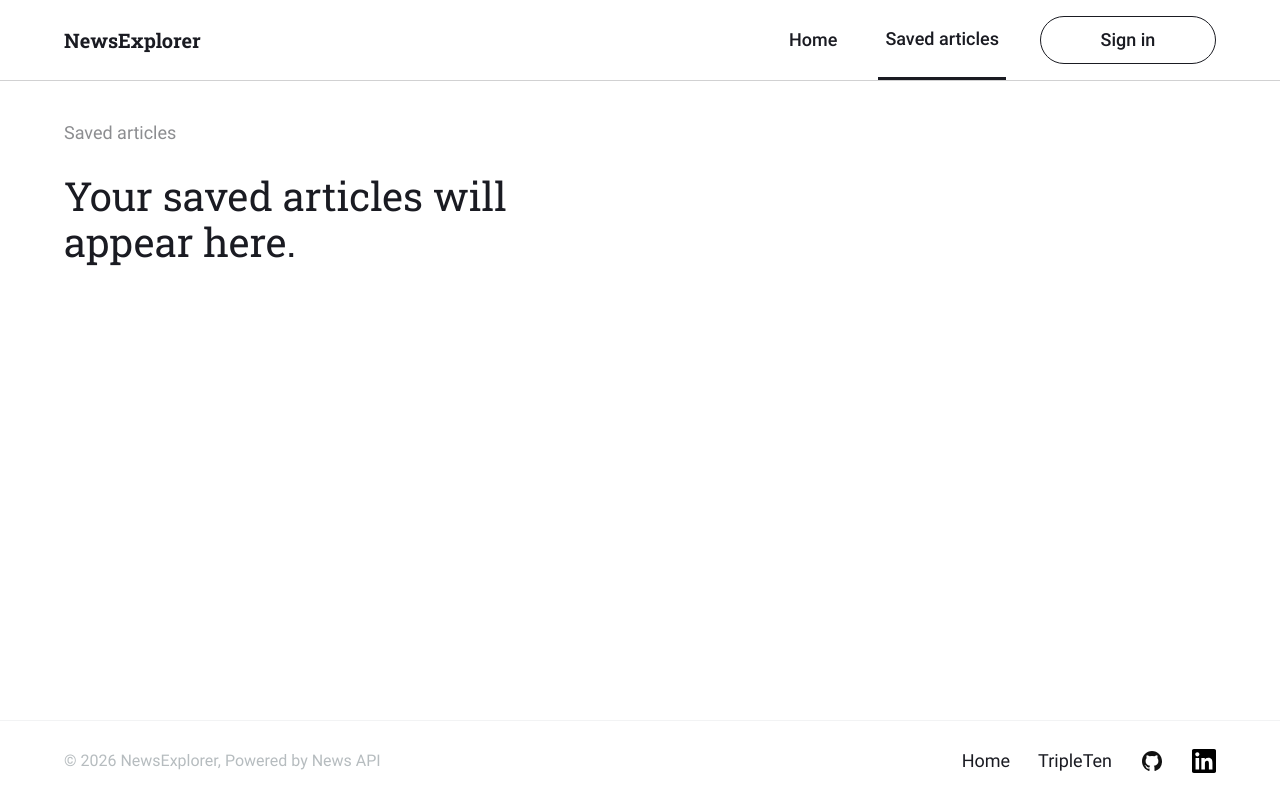
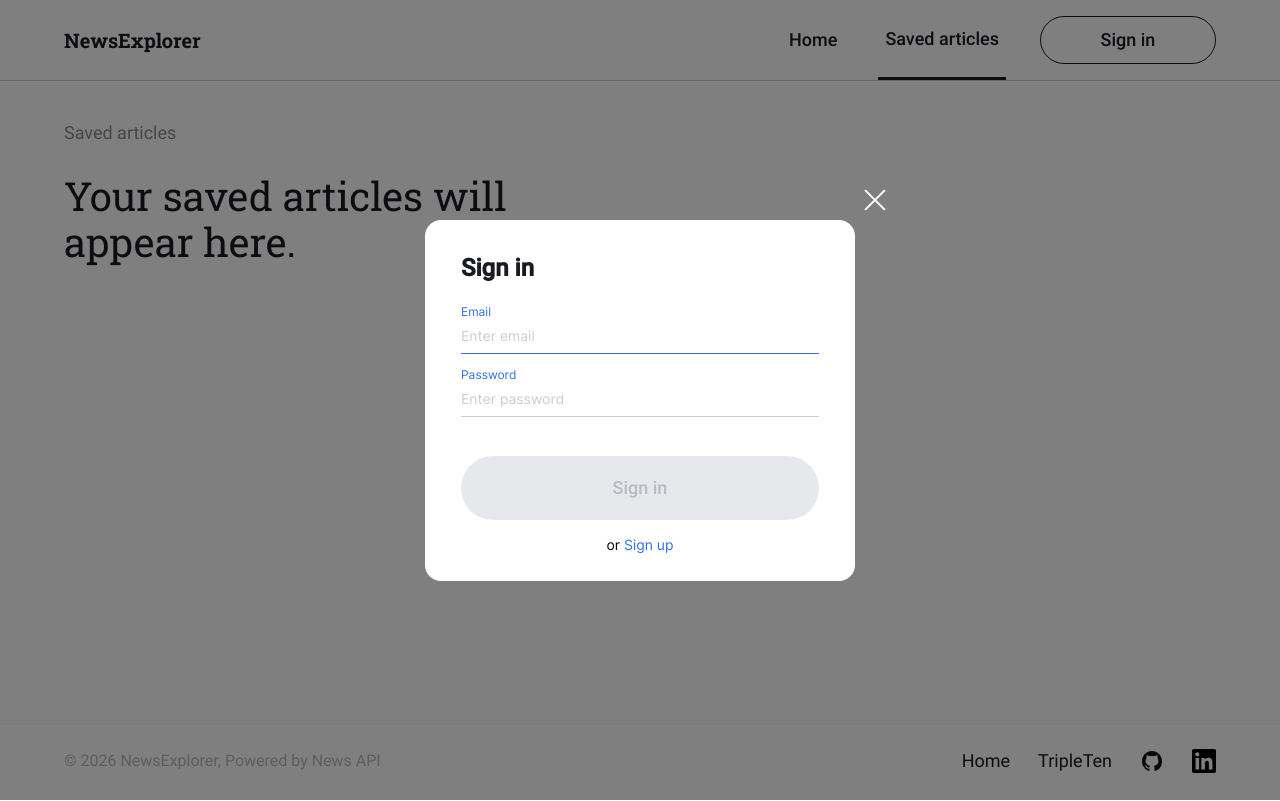
Before and after one commit to MykeRam/news-explorer-frontend, a React (Vite) app: page /saved-news in a window 1280 px wide. Both pictures are taken after a click on the button "Sign in". Built offline with nearby package versions, Linux system fonts and the light colour scheme.

Commit message:
Implement modal open and close behavior

```diff
--- a/src/components/App/App.jsx
+++ b/src/components/App/App.jsx
@@ -4,7 +4,9 @@ import './App.css'
 import About from '../About/About.jsx'
 import Footer from '../Footer/Footer.jsx'
 import Header from '../Header/Header.jsx'
+import LoginModal from '../LoginModal/LoginModal.jsx'
 import Main from '../Main/Main.jsx'
+import RegisterModal from '../RegisterModal/RegisterModal.jsx'
 import SavedNews from '../SavedNews/SavedNews.jsx'
 import SearchForm from '../SearchForm/SearchForm.jsx'
 import sitSpotImage from '../../images/article-sit-spot.jpg'
@@ -12,6 +14,7 @@ import natureImage from '../../images/article-nature.jpg'
 import tetonImage from '../../images/article-teton.jpg'
 
 function App() {
+  const [activeModal, setActiveModal] = useState(null)
   const [isLoading] = useState(false)
   const [articles] = useState([
     {
@@ -49,10 +52,14 @@ function App() {
     },
   ])
 
+  const handleSignInClick = () => setActiveModal('login')
+  const handleRegisterClick = () => setActiveModal('register')
+  const handleCloseModal = () => setActiveModal(null)
+
   const homePage = (
     <>
       <section className="page__hero">
-        <Header />
+        <Header onSignInClick={handleSignInClick} />
         <SearchForm />
       </section>
       <Main articles={articles} isLoading={isLoading} />
@@ -65,9 +72,22 @@ function App() {
     <div className="page">
       <Routes>
         <Route path="/" element={homePage} />
-        <Route path="/saved-news" element={<SavedNews />} />
+        <Route
+          path="/saved-news"
+          element={<SavedNews onSignInClick={handleSignInClick} />}
+        />
         <Route path="*" element={<Navigate to="/" replace />} />
       </Routes>
+      <LoginModal
+        isOpen={activeModal === 'login'}
+        onClose={handleCloseModal}
+        onRegisterClick={handleRegisterClick}
+      />
+      <RegisterModal
+        isOpen={activeModal === 'register'}
+        onClose={handleCloseModal}
+        onLoginClick={handleSignInClick}
+      />
     </div>
   )
 }
--- a/src/components/Header/Header.jsx
+++ b/src/components/Header/Header.jsx
@@ -2,7 +2,7 @@ import './Header.css'
 import { Link } from 'react-router-dom'
 import Navigation from '../Navigation/Navigation.jsx'
 
-function Header({ theme = 'dark' }) {
+function Header({ theme = 'dark', onSignInClick }) {
   return (
     <header className={`header header_theme_${theme}`}>
       <div className="header__content">
@@ -13,7 +13,7 @@ function Header({ theme = 'dark' }) {
         >
           NewsExplorer
         </Link>
-        <Navigation theme={theme} />
+        <Navigation theme={theme} onSignInClick={onSignInClick} />
       </div>
     </header>
   )
--- a/src/components/LoginModal/LoginModal.jsx
+++ b/src/components/LoginModal/LoginModal.jsx
@@ -1,7 +1,45 @@
 import './LoginModal.css'
+import ModalWithForm from '../ModalWithForm/ModalWithForm.jsx'
 
-function LoginModal() {
-  return null
+function LoginModal({ isOpen, onClose, onRegisterClick }) {
+  const handleSubmit = (event) => event.preventDefault()
+
+  return (
+    <ModalWithForm
+      isOpen={isOpen}
+      onClose={onClose}
+      onSubmit={handleSubmit}
+      title="Sign in"
+      name="login"
+      buttonText="Sign in"
+      alternateText="Sign up"
+      onAlternateClick={onRegisterClick}
+    >
+      <label className="modal__label" htmlFor="login-email">
+        Email
+        <input
+          className="modal__input"
+          id="login-email"
+          name="email"
+          type="email"
+          placeholder="Enter email"
+          autoComplete="email"
+          autoFocus
+        />
+      </label>
+      <label className="modal__label" htmlFor="login-password">
+        Password
+        <input
+          className="modal__input"
+          id="login-password"
+          name="password"
+          type="password"
+          placeholder="Enter password"
+          autoComplete="current-password"
+        />
+      </label>
+    </ModalWithForm>
+  )
 }
 
 export default LoginModal
--- a/src/components/ModalWithForm/ModalWithForm.css
+++ b/src/components/ModalWithForm/ModalWithForm.css
@@ -1 +1,149 @@
-/* ModalWithForm styles */
+.modal {
+  position: fixed;
+  inset: 0;
+  z-index: 1000;
+  display: flex;
+  align-items: center;
+  justify-content: center;
+  padding: 40px;
+  background: rgba(0, 0, 0, 0.5);
+}
+
+.modal__container {
+  position: relative;
+  width: 100%;
+  max-width: 430px;
+  padding: 34px 36px 28px;
+  border-radius: 16px;
+  background: #fff;
+}
+
+.modal__close {
+  position: absolute;
+  top: -40px;
+  right: -40px;
+  width: 40px;
+  height: 40px;
+  padding: 0;
+  border: 0;
+  background: transparent;
+  cursor: pointer;
+}
+
+.modal__close::before,
+.modal__close::after {
+  position: absolute;
+  top: 19px;
+  left: 6px;
+  width: 28px;
+  height: 2px;
+  background: #fff;
+  content: '';
+}
+
+.modal__close::before {
+  transform: rotate(45deg);
+}
+
+.modal__close::after {
+  transform: rotate(-45deg);
+}
+
+.modal__close:hover {
+  opacity: 0.8;
+}
+
+.modal__close:focus-visible,
+.modal__alternate-button:focus-visible {
+  outline: 2px solid #2f71e5;
+  outline-offset: 3px;
+}
+
+.modal__title {
+  margin: 0 0 22px;
+  color: #1a1b22;
+  font-family: Roboto, Arial, sans-serif;
+  font-size: 24px;
+  font-weight: 900;
+  line-height: 28px;
+}
+
+.modal__form {
+  display: flex;
+  flex-direction: column;
+}
+
+.modal__label {
+  display: flex;
+  flex-direction: column;
+  margin: 0 0 13px;
+  color: #2f71e5;
+  font-family: Inter, Arial, sans-serif;
+  font-size: 12px;
+  line-height: 15px;
+}
+
+.modal__input {
+  min-height: 35px;
+  padding: 8px 0 9px;
+  border: 0;
+  border-bottom: 1px solid rgba(0, 0, 0, 0.2);
+  border-radius: 0;
+  color: #000;
+  font-family: Inter, Arial, sans-serif;
+  font-size: 14px;
+  line-height: 17px;
+  outline: none;
+}
+
+.modal__input::placeholder {
+  color: rgba(0, 0, 0, 0.2);
+}
+
+.modal__input:focus {
+  border-bottom-color: #2f71e5;
+}
+
+.modal__submit {
+  width: 100%;
+  min-height: 64px;
+  margin: 26px 0 0;
+  padding: 0 20px;
+  border: 0;
+  border-radius: 32px;
+  color: #fff;
+  font-family: Roboto, Arial, sans-serif;
+  font-size: 18px;
+  font-weight: 500;
+  line-height: 24px;
+  background: #2f71e5;
+  cursor: pointer;
+}
+
+.modal__submit:hover:not(:disabled) {
+  background: #347eff;
+}
+
+.modal__submit:disabled {
+  color: #b6bcbf;
+  background: #e6e8eb;
+  cursor: default;
+}
+
+.modal__alternate {
+  margin: 16px 0 0;
+  color: #000;
+  font-family: Inter, Arial, sans-serif;
+  font-size: 14px;
+  line-height: 17px;
+  text-align: center;
+}
+
+.modal__alternate-button {
+  padding: 0;
+  border: 0;
+  color: #2f71e5;
+  font: inherit;
+  background: transparent;
+  cursor: pointer;
+}
--- a/src/components/ModalWithForm/ModalWithForm.jsx
+++ b/src/components/ModalWithForm/ModalWithForm.jsx
@@ -1,7 +1,75 @@
+import { useEffect } from 'react'
 import './ModalWithForm.css'
 
-function ModalWithForm() {
-  return null
+function ModalWithForm({
+  isOpen,
+  onClose,
+  onSubmit,
+  title,
+  name,
+  buttonText,
+  alternateText,
+  onAlternateClick,
+  children,
+  isSubmitDisabled = true,
+}) {
+  useEffect(() => {
+    if (!isOpen) return undefined
+
+    const handleEscape = (event) => {
+      if (event.key === 'Escape') onClose()
+    }
+
+    document.addEventListener('keydown', handleEscape)
+    return () => document.removeEventListener('keydown', handleEscape)
+  }, [isOpen, onClose])
+
+  if (!isOpen) return null
+
+  const handleOverlayMouseDown = (event) => {
+    if (event.target === event.currentTarget) onClose()
+  }
+
+  return (
+    <div className="modal" onMouseDown={handleOverlayMouseDown}>
+      <div
+        className="modal__container"
+        role="dialog"
+        aria-modal="true"
+        aria-labelledby={`${name}-modal-title`}
+      >
+        <button
+          className="modal__close"
+          type="button"
+          aria-label={`Close ${title} dialog`}
+          onClick={onClose}
+        />
+        <h2 className="modal__title" id={`${name}-modal-title`}>
+          {title}
+        </h2>
+        <form className="modal__form" name={name} onSubmit={onSubmit}>
+          {children}
+          <button
+            className="modal__submit"
+            type="submit"
+            disabled={isSubmitDisabled}
+          >
+            {buttonText}
+          </button>
+        </form>
+        <p className="modal__alternate">
+          or{' '}
+          <button
+            className="modal__alternate-button"
+            type="button"
+            onClick={onAlternateClick}
+          >
+            {alternateText}
+          </button>
+        </p>
+      </div>
+    </div>
+  )
 }
 
 export default ModalWithForm
--- a/src/components/Navigation/Navigation.jsx
+++ b/src/components/Navigation/Navigation.jsx
@@ -1,7 +1,7 @@
 import './Navigation.css'
 import { NavLink } from 'react-router-dom'
 
-function Navigation({ theme = 'dark' }) {
+function Navigation({ theme = 'dark', onSignInClick }) {
   const getLinkClassName = ({ isActive }) =>
     `navigation__link${isActive ? ' navigation__link_active' : ''}`
 
@@ -16,7 +16,11 @@ function Navigation({ theme = 'dark' }) {
       <NavLink className={getLinkClassName} to="/saved-news">
         Saved articles
       </NavLink>
-      <button className="navigation__sign-in" type="button">
+      <button
+        className="navigation__sign-in"
+        type="button"
+        onClick={onSignInClick}
+      >
         Sign in
       </button>
     </nav>
--- a/src/components/RegisterModal/RegisterModal.jsx
+++ b/src/components/RegisterModal/RegisterModal.jsx
@@ -1,7 +1,56 @@
 import './RegisterModal.css'
+import ModalWithForm from '../ModalWithForm/ModalWithForm.jsx'
 
-function RegisterModal() {
-  return null
+function RegisterModal({ isOpen, onClose, onLoginClick }) {
+  const handleSubmit = (event) => event.preventDefault()
+
+  return (
+    <ModalWithForm
+      isOpen={isOpen}
+      onClose={onClose}
+      onSubmit={handleSubmit}
+      title="Sign up"
+      name="register"
+      buttonText="Sign up"
+      alternateText="Sign in"
+      onAlternateClick={onLoginClick}
+    >
+      <label className="modal__label" htmlFor="register-email">
+        Email
+        <input
+          className="modal__input"
+          id="register-email"
+          name="email"
+          type="email"
+          placeholder="Enter email"
+          autoComplete="email"
+          autoFocus
+        />
+      </label>
+      <label className="modal__label" htmlFor="register-password">
+        Password
+        <input
+          className="modal__input"
+          id="register-password"
+          name="password"
+          type="password"
+          placeholder="Enter password"
+          autoComplete="new-password"
+        />
+      </label>
+      <label className="modal__label" htmlFor="register-name">
+        Username
+        <input
+          className="modal__input"
+          id="register-name"
+          name="name"
+          type="text"
+          placeholder="Enter your username"
+          autoComplete="name"
+        />
+      </label>
+    </ModalWithForm>
+  )
 }
 
 export default RegisterModal
--- a/src/components/SavedNews/SavedNews.jsx
+++ b/src/components/SavedNews/SavedNews.jsx
@@ -3,10 +3,10 @@ import Footer from '../Footer/Footer.jsx'
 import Header from '../Header/Header.jsx'
 import SavedNewsHeader from '../SavedNewsHeader/SavedNewsHeader.jsx'
 
-function SavedNews() {
+function SavedNews({ onSignInClick }) {
   return (
     <div className="saved-news">
-      <Header theme="light" />
+      <Header theme="light" onSignInClick={onSignInClick} />
       <main className="saved-news__content">
         <SavedNewsHeader />
       </main>
```
